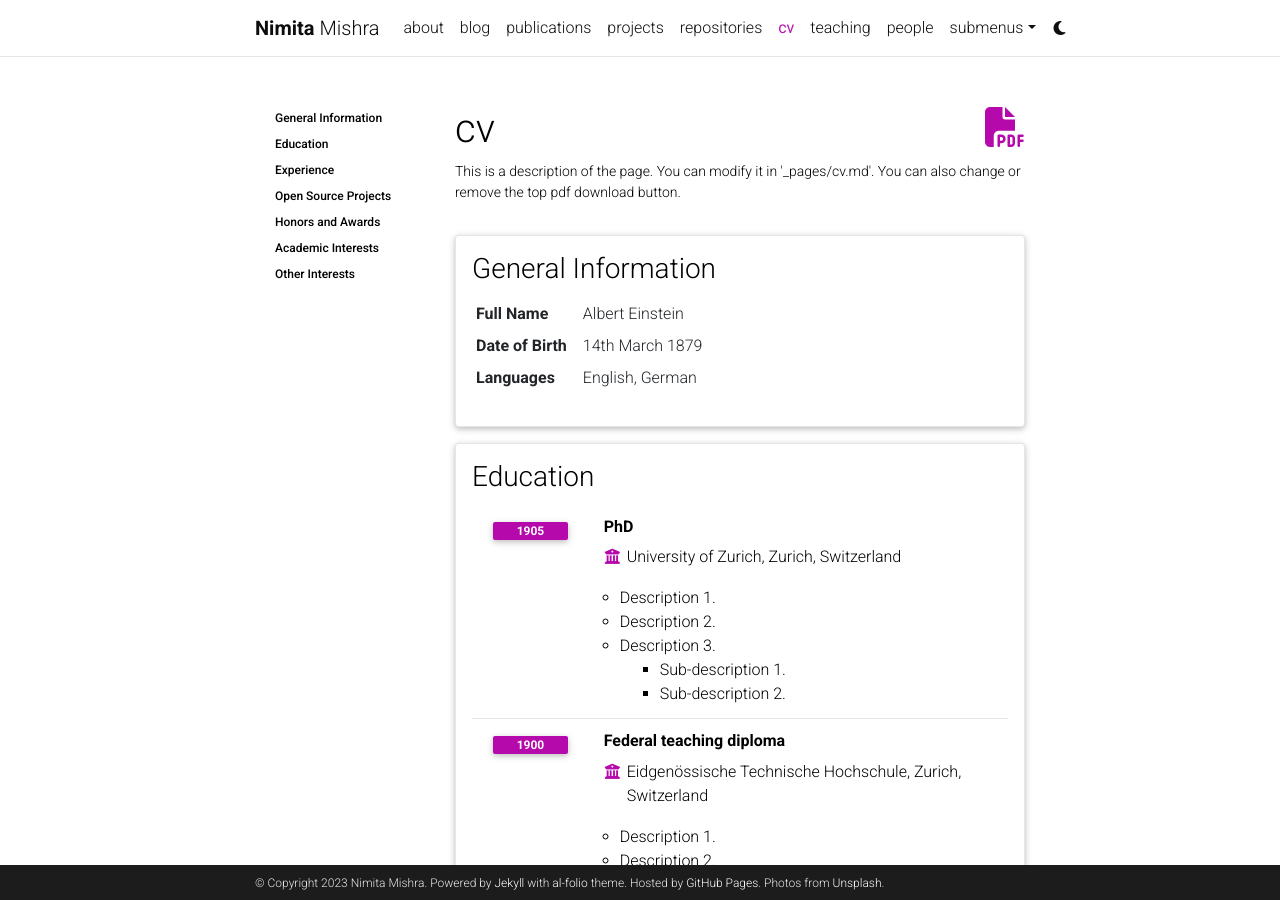
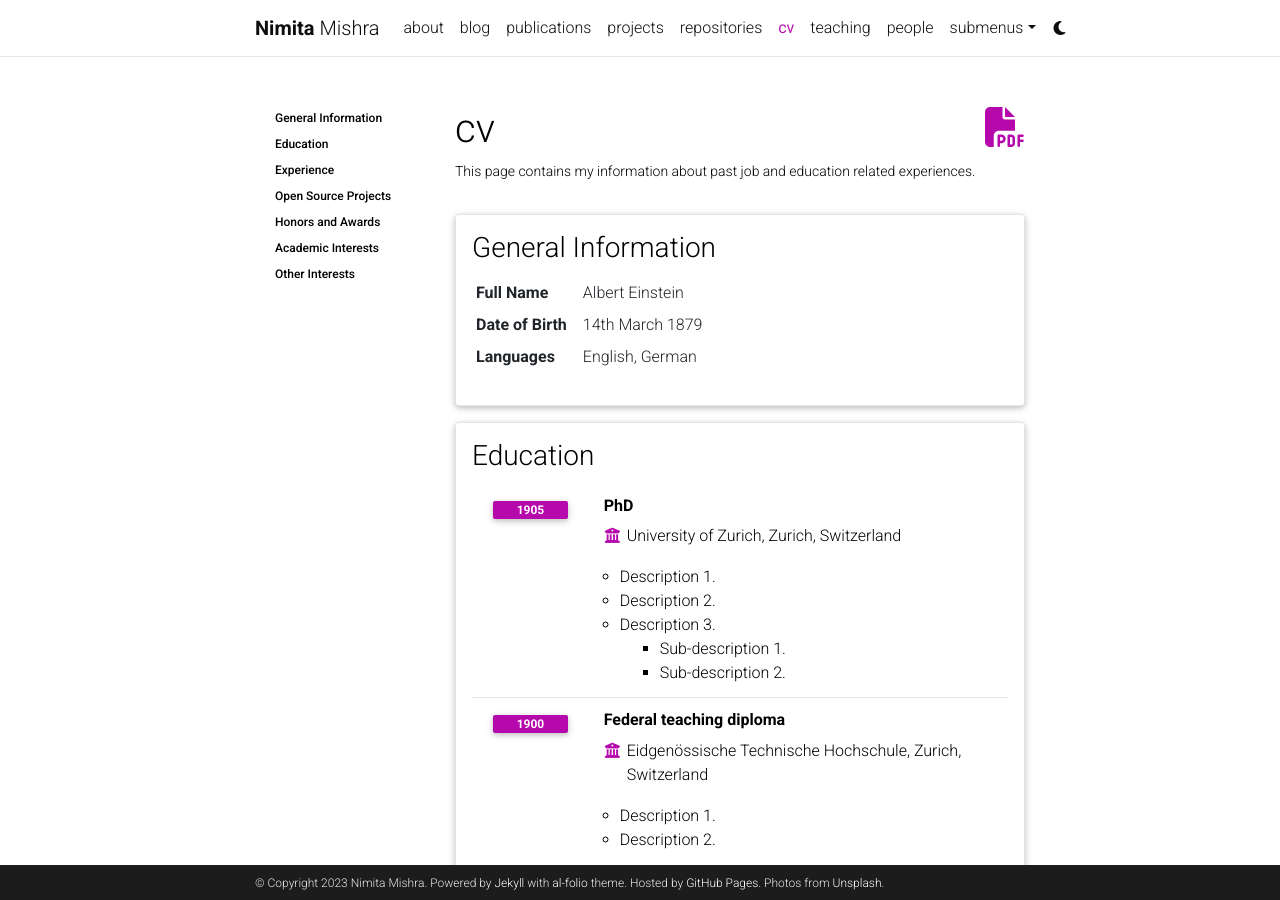
Before and after one commit to nimitamishra/nimitamishra.github.io, a Jekyll site: the page built from _pages/cv.md, in a window 1280 px wide and 900 px high. Built offline with Jekyll 4.4.1, drawn with Linux system fonts in a browser that asks for light colours; comment, search, counter and statistics services are not loaded; a style sheet for code colours, icons or effects is not loaded.

Commit message:
changed cv page description

```diff
--- a/_pages/cv.md
+++ b/_pages/cv.md
@@ -5,7 +5,7 @@
 nav: true
 nav_order: 5
 cv_pdf: Nimita_Mishra_Resume.pdf
-description: This is a description of the page. You can modify it in '_pages/cv.md'. You can also change or remove the top pdf download button.
+description: This page contains my information about past job and education related experiences.
 toc:
   sidebar: left
 ---
```
